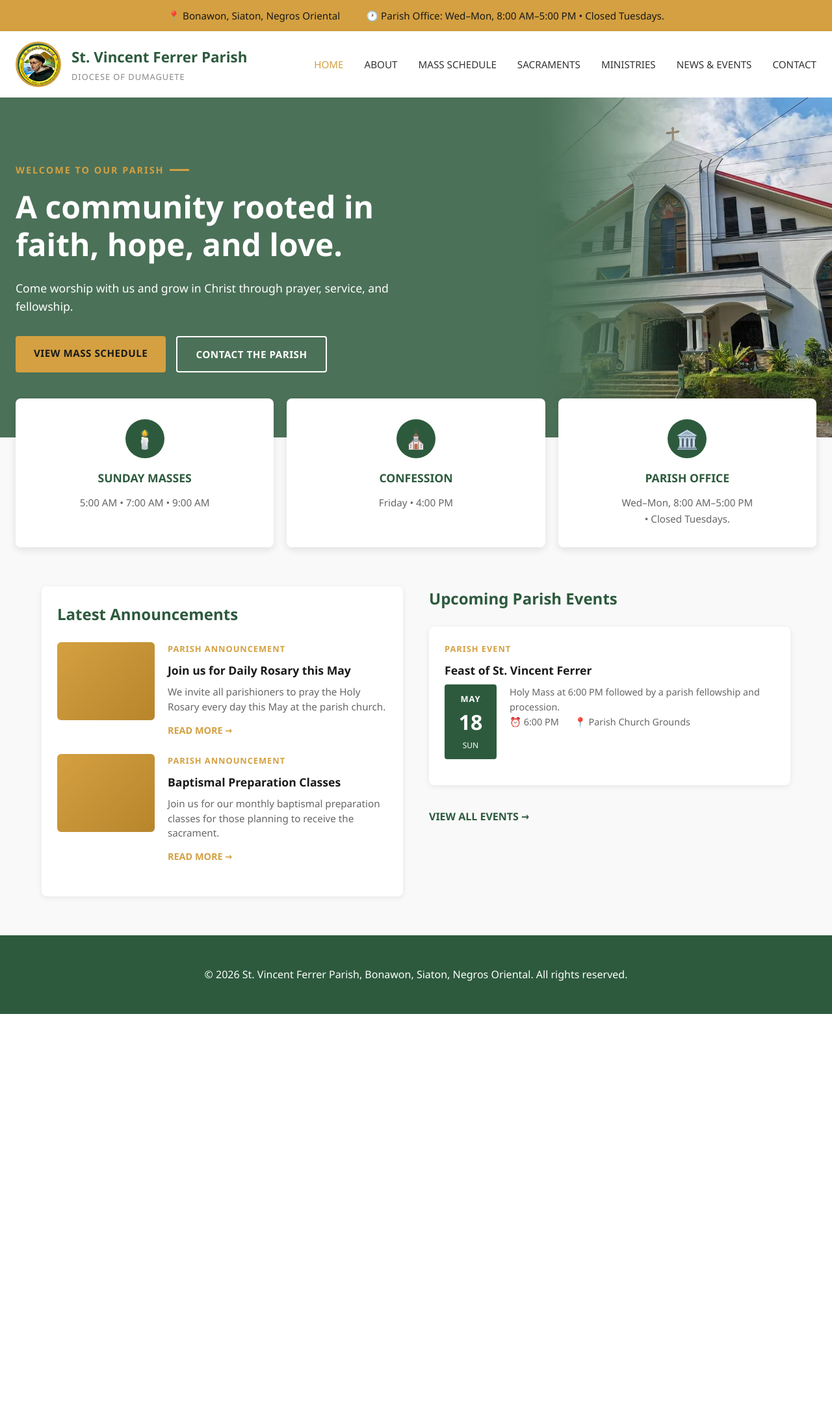
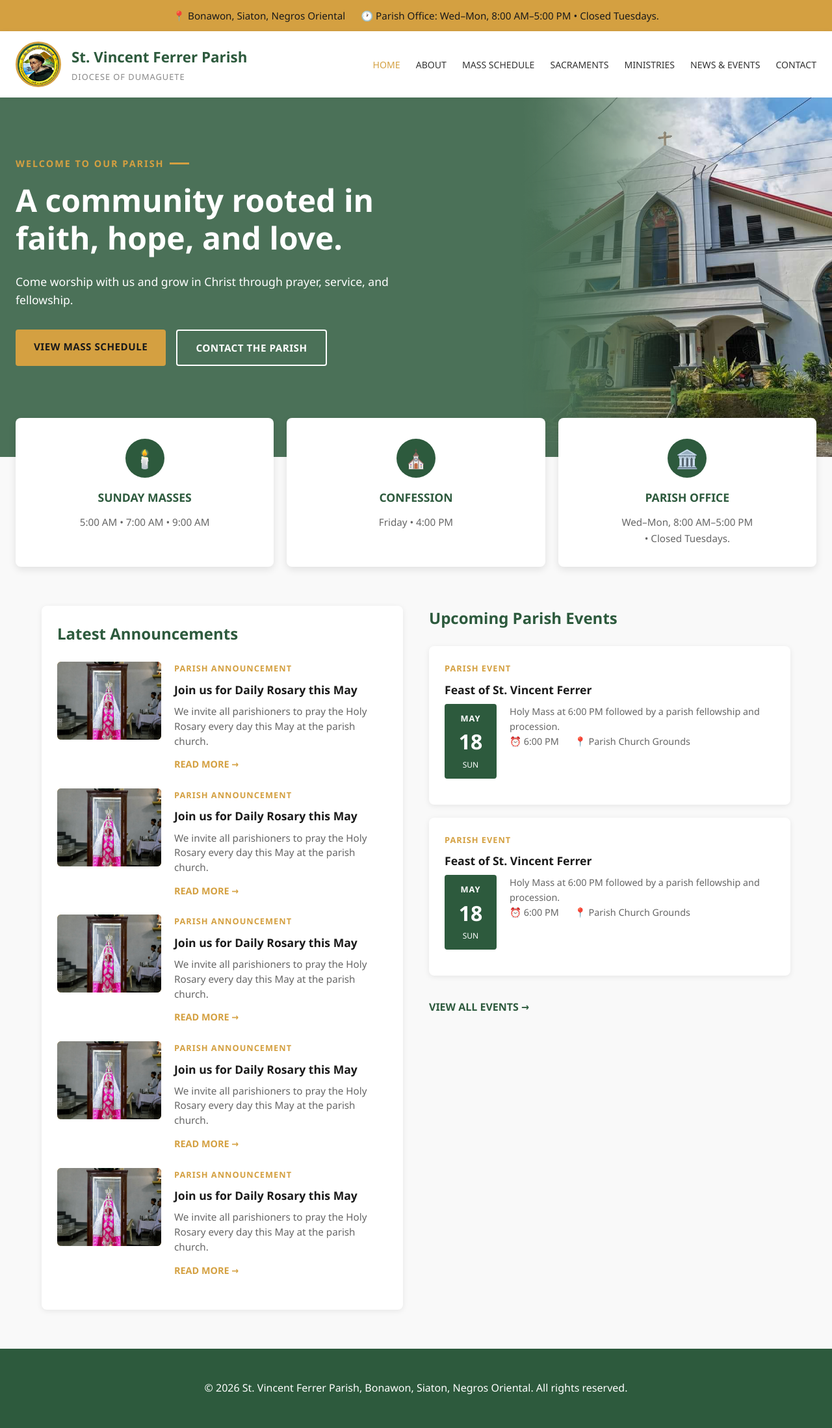
Before and after one commit to TontonTzy/Bonawon-SVF, a PHP site: page / in a window 1280 px wide. Shown: the whole page at 65% size. Before the commit the page ends 1560 px from the top, so only its background shows below. Run offline with PHP 8.4, Linux system fonts and the light colour scheme.

Commit message:
Add files via upload

```diff
--- a/css/styles.css
+++ b/css/styles.css
@@ -6,17 +6,25 @@
             line-height: 1.6;
             color: #333;
             background: #f9f9f9;
+            overflow-x: hidden;
+        }
+
+        img {
+            max-width: 100%;
+            height: auto;
+            display: block;
         }
 
         .top-bar {
             background: #d4a041;
             color: #1a1a1a;
-            padding: 12px 0;
+            padding: 12px 24px;
             font-size: 0.95rem;
             display: flex;
             justify-content: center;
-            gap: 40px;
+            gap: 16px 24px;
             flex-wrap: wrap;
+            text-align: center;
         }
 
         .top-bar-item {
@@ -32,13 +40,15 @@
             align-items: center;
             justify-content: space-between;
             box-shadow: 0 2px 8px rgba(0,0,0,0.08);
-            gap: 40px;
+            gap: 20px;
+            flex-wrap: wrap;
         }
 
         .logo-section {
             display: flex;
             align-items: center;
             gap: 16px;
+            flex-wrap: wrap;
         }
 
         .logo {
@@ -73,19 +83,63 @@
             letter-spacing: 1px;
         }
 
+        .menu-toggle {
+            display: none;
+            flex-direction: column;
+            justify-content: center;
+            gap: 4px;
+            background: transparent;
+            border: none;
+            padding: 0;
+            cursor: pointer;
+            width: 32px;
+            height: 32px;
+            position: relative;
+            transition: transform 0.25s ease;
+        }
+
+        .menu-toggle:hover {
+            transform: scale(1.05);
+        }
+
+        .menu-toggle span {
+            display: block;
+            width: 24px;
+            height: 2px;
+            background: #2d5a3d;
+            border-radius: 2px;
+            transition: all 0.3s ease;
+            transform-origin: center;
+        }
+
+        nav.open .menu-toggle span:nth-child(1) {
+            transform: translateY(6px) rotate(45deg);
+        }
+
+        nav.open .menu-toggle span:nth-child(2) {
+            opacity: 0;
+            transform: scaleX(0.2);
+        }
+
+        nav.open .menu-toggle span:nth-child(3) {
+            transform: translateY(-6px) rotate(-45deg);
+        }
+
         .nav-links {
             display: flex;
-            gap: 32px;
+            gap: 16px 24px;
             list-style: none;
             margin: 0;
             padding: 0;
+            flex-wrap: wrap;
+            justify-content: center;
         }
 
         .nav-links a {
             text-decoration: none;
             color: #333;
             font-weight: 500;
-            font-size: 0.95rem;
+            font-size: clamp(0.72rem, 1.1vw, 0.95rem);
             transition: color 0.3s;
         }
 
@@ -95,15 +149,16 @@
         }
 
         .hero {
-
             color: white;
-            padding: 100px 24px;
+            padding: 90px 24px 140px;
             position: relative;
             display: flex;
             align-items: center;
             justify-content: space-between;
+            gap: 24px;
             overflow: hidden;
             min-height: 500px;
+            flex-wrap: wrap;
         }
 
         .hero::before {
@@ -283,14 +339,24 @@
             display: flex;
             gap: 20px;
             margin-bottom: 24px;
+            align-items: flex-start;
         }
 
         .announcement-image {
-            width: 150px;
+            width: 160px;
             height: 120px;
             background: linear-gradient(135deg, #d4a041, #b8852c);
             border-radius: 6px;
             flex-shrink: 0;
+            overflow: hidden;
+        }
+
+        .announcement-image img {
+            width: 100%;
+            height: 100%;
+            object-fit: cover;
+            object-position: center;
+            display: block;
         }
 
         .announcement-content h3 {
--- a/index.html
+++ b/index.html
@@ -21,6 +21,11 @@
                 <p>DIOCESE OF DUMAGUETE</p>
             </div>
         </div>
+        <button class="menu-toggle" aria-label="Toggle navigation" aria-expanded="false">
+            <span></span>
+            <span></span>
+            <span></span>
+        </button>
         <ul class="nav-links">
             <li><a href="index.html" class="active">HOME</a></li>
             <li><a href="about.html">ABOUT</a></li>
@@ -84,5 +89,6 @@
 
     <script src="js/data.js"></script>
     <script src="js/render.js"></script>
+    <script src="js/menu.js"></script>
 </body>
 </html>
--- a/js/data.js
+++ b/js/data.js
@@ -5,16 +5,37 @@ const parishData = {
             title: "Join us for Daily Rosary this May",
             category: "PARISH ANNOUNCEMENT",
             description: "We invite all parishioners to pray the Holy Rosary every day this May at the parish church.",
-            image: "images/rosary.jpg",
+            image: "images/mamamarylindogon.jpg",
+            link: "#"
+        },{
+            title: "Join us for Daily Rosary this May",
+            category: "PARISH ANNOUNCEMENT",
+            description: "We invite all parishioners to pray the Holy Rosary every day this May at the parish church.",
+            image: "images/mamamarylindogon.jpg",
             link: "#"
         },
         {
-            title: "Baptismal Preparation Classes",
+            title: "Join us for Daily Rosary this May",
             category: "PARISH ANNOUNCEMENT",
-            description: "Join us for our monthly baptismal preparation classes for those planning to receive the sacrament.",
-            image: "images/baptism.jpg",
+            description: "We invite all parishioners to pray the Holy Rosary every day this May at the parish church.",
+            image: "images/mamamarylindogon.jpg",
             link: "#"
-        }
+        },
+        {
+            title: "Join us for Daily Rosary this May",
+            category: "PARISH ANNOUNCEMENT",
+            description: "We invite all parishioners to pray the Holy Rosary every day this May at the parish church.",
+            image: "images/mamamarylindogon.jpg",
+            link: "#"
+        },
+        {
+            title: "Join us for Daily Rosary this May",
+            category: "PARISH ANNOUNCEMENT",
+            description: "We invite all parishioners to pray the Holy Rosary every day this May at the parish church.",
+            image: "images/mamamarylindogon.jpg",
+            link: "#"
+        },
+
         // Add more announcements here
     ],
 
@@ -29,6 +50,17 @@ const parishData = {
             time: "6:00 PM",
             description: "Holy Mass at 6:00 PM followed by a parish fellowship and procession.",
             location: "Parish Church Grounds"
+        },
+        {
+            title: "Feast of St. Vincent Ferrer",
+            category: "PARISH EVENT",
+            date: "MAY 18",
+            day: "18",
+            month: "MAY",
+            dow: "SUN",
+            time: "6:00 PM",
+            description: "Holy Mass at 6:00 PM followed by a parish fellowship and procession.",
+            location: "Parish Church Grounds"
         }
         // Add more events here
     ]
--- /dev/null
+++ b/js/menu.js
@@ -0,0 +1,11 @@
+document.addEventListener('DOMContentLoaded', () => {
+    const nav = document.querySelector('nav');
+    const toggle = document.querySelector('.menu-toggle');
+
+    if (!nav || !toggle) return;
+
+    toggle.addEventListener('click', () => {
+        const isOpen = nav.classList.toggle('open');
+        toggle.setAttribute('aria-expanded', isOpen ? 'true' : 'false');
+    });
+});
--- a/js/render.js
+++ b/js/render.js
@@ -7,7 +7,9 @@ function renderAnnouncements() {
     parishData.announcements.forEach(item => {
         html += `
             <div class="announcement-item">
-                <div class="announcement-image"></div>
+                <div class="announcement-image">
+                    <img src="${item.image}" alt="${item.title}" />
+                </div>
                 <div class="announcement-content">
                     <h3>${item.category}</h3>
                     <h4>${item.title}</h4>
```
Also changed, not shown: other parts of css/styles.css (+108 -7 lines), about.html (+7 -0 lines), contact.html (+10 -3 lines), js/contact.js (+10 -2 lines), images/mamamarylindogon.jpg (added).
